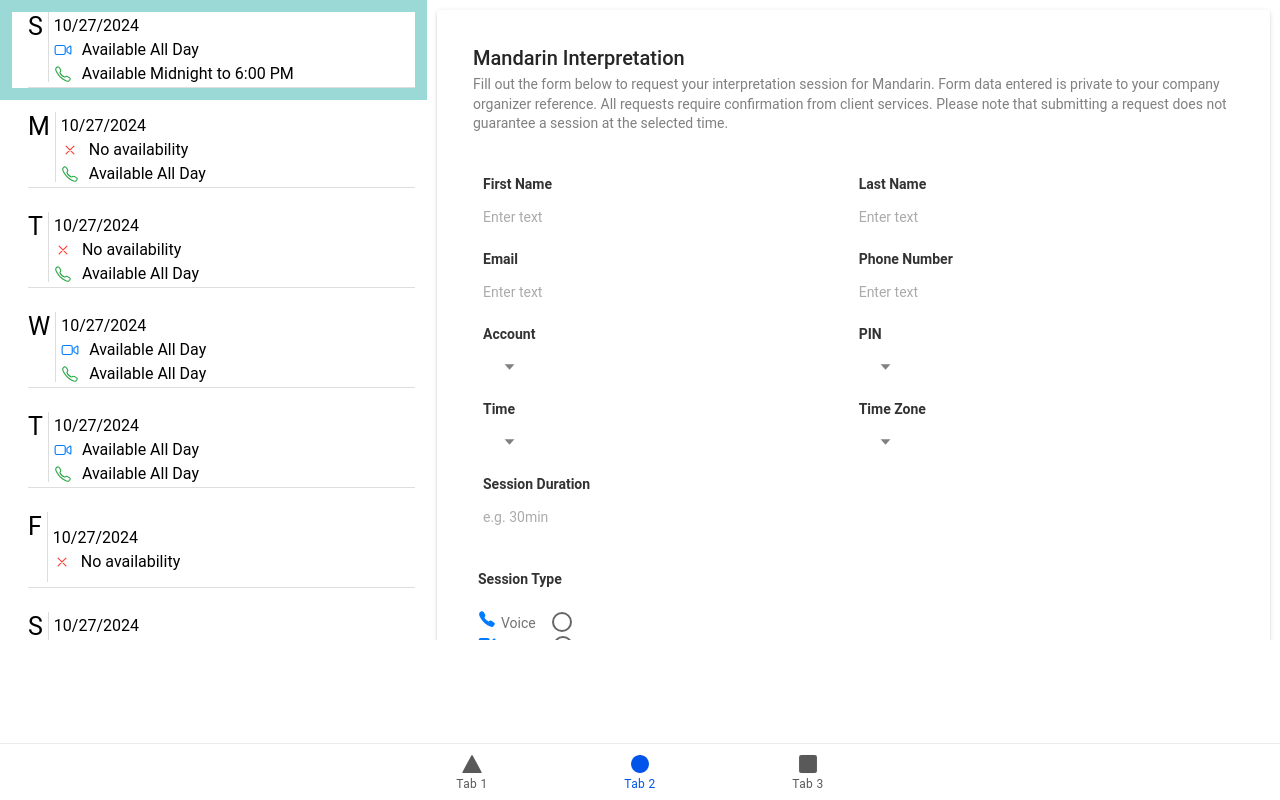
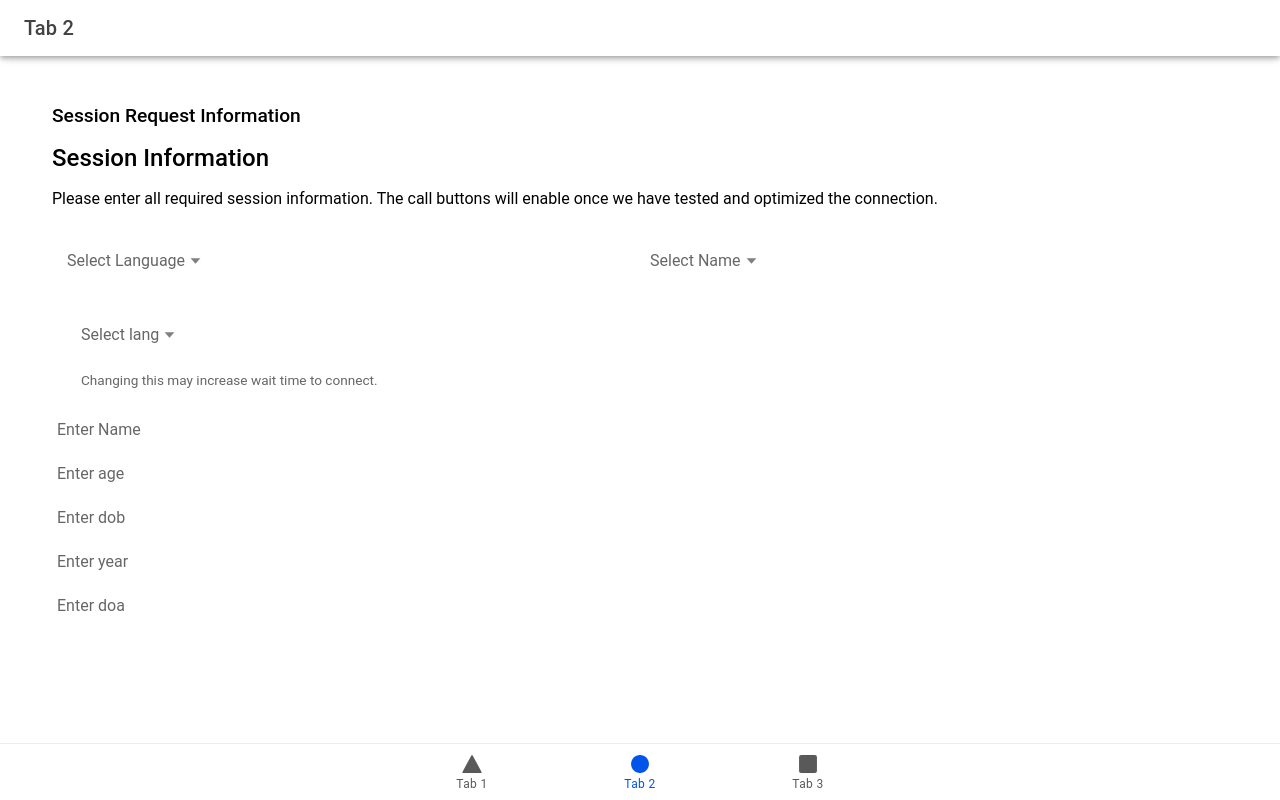
Before and after one commit to Mayuriparopate/ionic-react-settings, a React (Vite) app: page /tab2 in a window 1280 px wide. Built offline with nearby package versions, Linux system fonts and the light colour scheme.

Commit message:
keyboard scroll changes

```diff
--- /dev/null
+++ b/src/Layout/NexusContent.tsx
@@ -0,0 +1,24 @@
+import React, { useEffect, useState, useCallback } from 'react';
+import { IonContent } from '@ionic/react';
+import styled from 'styled-components';
+
+interface NexusContentProps {
+    children: React.ReactNode;
+    backgroundColor?: string;
+}
+
+
+const NexusContent: React.FC<NexusContentProps> = ({
+    children,
+}) => {
+
+
+    return (
+        <IonContent scrollEvents={true} fullscreen={true}
+        >
+            {children}
+        </IonContent>
+    );
+};
+
+export default NexusContent;
--- /dev/null
+++ b/src/Layout/NexusPageLayout.tsx
@@ -0,0 +1,57 @@
+import {
+    IonButtons,
+    IonHeader,
+    IonMenuButton,
+    IonPage,
+    IonTitle,
+    IonToolbar,
+} from "@ionic/react";
+import styled from "styled-components";
+import React, { useState, useEffect } from "react";
+import NexusContent from "./NexusContent";
+
+interface NexusPageLayoutProps {
+    children: React.ReactNode;
+    title?: string;
+}
+
+const NexusHeader = styled(IonHeader)`
+    background: var(--ion-color-secondary);
+`
+
+const NexusTitle = styled(IonTitle)`
+    color: var(--ion-header-text-color)
+`
+
+const NexusMenuButton = styled(IonMenuButton)`
+    color: var(--ion-header-text-color)
+`
+
+
+
+export default function NexusPageLayout({
+    children,
+    title,
+}: NexusPageLayoutProps) {
+
+
+
+    return (
+        <>
+            <IonPage id="page-layout">
+                <NexusHeader>
+                    <IonToolbar
+                    >
+                        <IonButtons slot="start">
+                            <NexusMenuButton />
+                        </IonButtons>
+                        <NexusTitle>
+                            {title ? title : "Cyracom Interpreter Services"}
+                        </NexusTitle>
+                    </IonToolbar>
+                </NexusHeader>
+                <NexusContent>{children}</NexusContent>
+            </IonPage>
+        </>
+    );
+}
--- /dev/null
+++ b/src/Layout/SessionRequesetInfoTake.tsx
@@ -0,0 +1,233 @@
+import {
+  IonCol,
+  IonGrid,
+  IonInput,
+  IonLabel,
+  IonRow,
+  IonSelect,
+  IonSelectOption,
+  useIonViewWillEnter,
+  useIonViewWillLeave,
+} from "@ionic/react";
+import { useState } from "react";
+import styled from "styled-components";
+
+const StyledNexusSelectWrapper = styled.div`
+  background-color: rgba(255, 255, 255, 0.8);
+  padding: 0.75rem 1rem;
+  border-radius: 0.65rem;
+
+  > div {
+    margin-bottom: 0 !important;
+
+    > ion-label {
+      margin-bottom: 0.3rem;
+      margin-top: 0.3rem;
+      display: block;
+    }
+
+    > ion-select {
+      border-bottom: 2px solid black;
+      --highlight-color-focused: none;
+    }
+    > ion-select::part(text) {
+      color: black !important;
+    }
+  }
+
+  .helper-text {
+    font-size: 0.85rem;
+    color: #666;
+    margin-top: 0.95rem;
+  }
+`;
+
+const CustomIonCol = styled(IonCol)`
+  padding: 8px;
+`;
+
+export const SessionHeader = styled.div`
+  ion-label {
+    font-size: 2rem;
+    p {
+      font-size: 1.2rem;
+      display: flex;
+      align-items: center;
+      gap: 5px;
+      font-weight: 500;
+      margin-top: 15px;
+      color: #000000;
+    }
+  }
+`;
+const Container = styled.div`
+  --padding-size: 20px;
+
+  max-width: 95%;
+  margin: 15px auto 0 auto;
+  padding: var(--padding-size);
+  padding-bottom: 30px;
+  width: 100%; /* Ensures it takes full width of the parent */
+
+  @media (max-width: 800px) {
+    --padding-size: 18px;
+  }
+
+  @media (max-width: 700px) {
+    --padding-size: 16px;
+  }
+
+  @media (max-width: 600px) {
+    --padding-size: 14px;
+  }
+
+  @media (max-width: 500px) {
+    --padding-size: 12px;
+  }
+
+  @media (max-width: 400px) {
+    --padding-size: 10px;
+  }
+
+  height: 80%;
+  overflow-y: auto;
+`;
+
+const NexusRow = styled(IonRow)`
+  display: flex;
+  justify-content: space-between;
+
+  .custom-acc {
+    padding: 10px;
+  }
+`;
+
+type SessionRequestInfoIntakeProps = {
+  authHeaderValue?: string;
+  selectedAccountId?: number | null;
+};
+
+export function SessionRequestInfoIntake(props: SessionRequestInfoIntakeProps) {
+  const genderOptions = [
+    { label: "No Preference", value: "no preference" },
+    { label: "Female", value: "female" },
+    { label: "Male", value: "male" },
+  ];
+
+  return (
+    <>
+      <Container>
+        <SessionHeader>
+          <IonLabel>
+            <p>
+              Session Request Information
+              <span>
+                <i className="fas fa-info-circle"></i>
+              </span>
+            </p>
+          </IonLabel>
+        </SessionHeader>
+
+        <h2>Session Information</h2>
+
+        <p>
+          Please enter all required session information. The call buttons will
+          enable once we have tested and optimized the connection.
+        </p>
+
+        <IonGrid className="ion-padding-bottom">
+          <NexusRow>
+            <IonCol
+              sizeSm="6"
+              sizeXs="12"
+              size="6"
+              className="ion-no-padding custom-acc"
+            >
+              <IonSelect
+                className="custom-ion-select"
+                placeholder="Select Language"
+              >
+                {genderOptions.map((option) => (
+                  <IonSelectOption key={option.value} value={option.value}>
+                    {option.label}
+                  </IonSelectOption>
+                ))}
+              </IonSelect>
+            </IonCol>
+            <IonCol
+              sizeSm="6"
+              sizeXs="12"
+              size="6"
+              className="ion-no-padding custom-acc"
+            >
+              <IonSelect
+                className="custom-ion-select"
+                placeholder="Select Name"
+              >
+                  {genderOptions.map((option) => (
+                  <IonSelectOption key={option.value} value={option.value}>
+                    {option.label}
+                  </IonSelectOption>
+                ))}
+              </IonSelect>
+            </IonCol>
+          </NexusRow>
+          <IonRow className="ion-no-padding">
+            <CustomIonCol size="12" sizeMd="6">
+              <StyledNexusSelectWrapper>
+                <IonSelect
+                  className="custom-ion-select"
+                  placeholder="Select lang"
+                >
+                    {genderOptions.map((option) => (
+                  <IonSelectOption key={option.value} value={option.value}>
+                    {option.label}
+                  </IonSelectOption>
+                ))}
+                </IonSelect>
+                <div className="helper-text">
+                  Changing this may increase wait time to connect.
+                </div>
+              </StyledNexusSelectWrapper>
+            </CustomIonCol>
+          </IonRow>
+          <IonCol className="ion-no-padding">
+            <IonInput
+                placeholder="Enter Name"
+                className="custom-input"
+            ></IonInput>
+            <IonInput
+                placeholder="Enter age"
+                className="custom-input"
+            ></IonInput>
+            <IonInput
+                placeholder="Enter dob"
+                className="custom-input"
+            ></IonInput>
+            <IonInput
+                placeholder="Enter year"
+                className="custom-input"
+            ></IonInput>
+            <IonInput
+                placeholder="Enter doa"
+                className="custom-input"
+            ></IonInput>
+            <IonInput
+                placeholder="Enter field"
+                className="custom-input"
+            ></IonInput>
+            <IonInput
+                placeholder="Enter first name"
+                className="custom-input"
+            ></IonInput>
+            <IonInput
+                placeholder="Enter last name"
+                className="custom-input"
+            ></IonInput>
+
+          </IonCol>
+        </IonGrid>
+      </Container>
+    </>
+  );
+}
--- a/src/pages/Tab2.tsx
+++ b/src/pages/Tab2.tsx
@@ -1,54 +1,33 @@
-import { IonContent, IonPage } from "@ionic/react";
-import { useEffect, useState } from "react";
-import CommonModal from "../components/model/CommonModel";
-import WeeklyAppointmentForm from "../components/Mobile/WeeklyAppointmentForm";
-import WeeklyAvailability from "../components/Mobile/WeeklyAvailability";
-import useMinimumScreenWidth from "../hooks/useMinimumWidth";
+import NexusPageLayout from "../Layout/NexusPageLayout";
+import { SessionRequestInfoIntake } from "../Layout/SessionRequesetInfoTake";
+
 
 const Tab2: React.FC = () => {
-  const [selectedWeekDay, setSelectedMobile] = useState<number | null>(1);
-  const [isModalOpen, setIsModalOpen] = useState(false);
+  return (
+    // <IonPage>
+    //   <IonContent style={{innerHeight: "100%"}}>
+    //     <div style={{ display: "flex", flexDirection: isMobileView ? "column" : "row" }}>
+    //       {/* List of Mobile Numbers */}
+    //       <div style={{ flex: 1 }}>
+    //         <WeeklyAvailability onSelect={handleSelectMobile} selectedId={selectedWeekDay} />
+    //       </div>
 
-   // Use the custom hook to track screen width and orientation
-   const { screenSize, requirementMet } = useMinimumScreenWidth(1024);
-   const isMobileView = !requirementMet();
+    //       {!isMobileView && selectedWeekDay && (
+    //         <div style={{ flex: 2 }}>
+    //           <WeeklyAppointmentForm />
+    //         </div>
+    //       )}
+    //     </div>
 
-
-   useEffect(() => {
-    if (!isMobileView && isModalOpen) {
-      setIsModalOpen(false);
-    }
-  }, [isMobileView, isModalOpen]);
-
-  const handleSelectMobile = (mobileId: number) => {
-    setSelectedMobile(mobileId);
-    if (isMobileView) {
-      setIsModalOpen(true);
-    }
-  };
-
-  return (
-    <IonPage>
-      <IonContent style={{innerHeight: "100%"}}>
-        <div style={{ display: "flex", flexDirection: isMobileView ? "column" : "row" }}>
-          {/* List of Mobile Numbers */}
-          <div style={{ flex: 1 }}>
-            <WeeklyAvailability onSelect={handleSelectMobile} selectedId={selectedWeekDay} />
-          </div>
-
-          {!isMobileView && selectedWeekDay && (
-            <div style={{ flex: 2 }}>
-              <WeeklyAppointmentForm />
-            </div>
-          )}
-        </div>
-
-        {/* Modal for Mobile View */}
-        <CommonModal isOpen={isModalOpen} onClose={() => setIsModalOpen(false)} title="Schedule Request">
-          {selectedWeekDay && <WeeklyAppointmentForm />}
-        </CommonModal>
-      </IonContent>
-    </IonPage>
+    //     {/* Modal for Mobile View */}
+    //     <CommonModal isOpen={isModalOpen} onClose={() => setIsModalOpen(false)} title="Schedule Request">
+    //       {selectedWeekDay && <WeeklyAppointmentForm />}
+    //     </CommonModal>
+    //   </IonContent>l̥
+    // </IonPage>
+    <NexusPageLayout title="Tab 2">
+      <SessionRequestInfoIntake></SessionRequestInfoIntake>
+    </NexusPageLayout>
   );
 };
 
```
